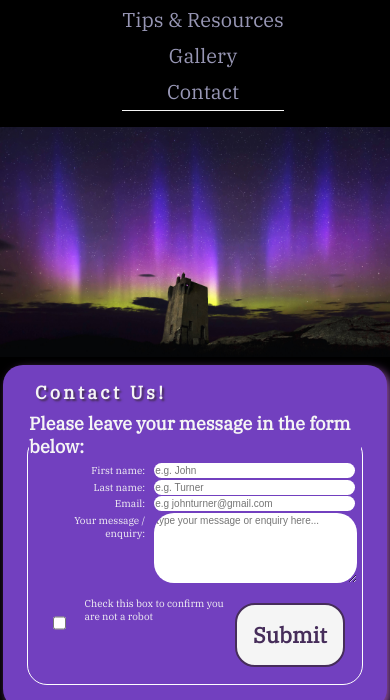
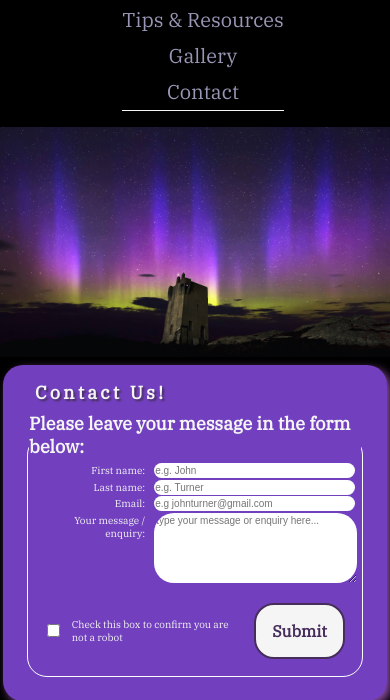
Before and after one commit to modonohoe/aurora-chasers-ireland, a plain HTML site: page contact.html in a window 390 px wide. Shown: the part 144-844 px from the top of the page. Drawn offline with Linux system fonts and the light colour scheme; a web font is replaced by a local one.

Commit message:
Amend align-items flex to center in forms for responsiveness

```diff
--- a/assets/css/style.css
+++ b/assets/css/style.css
@@ -498,12 +498,16 @@ fieldset {
 .submit-section {
     display: flex;
     justify-content: flex-end;
+    align-items: center;
     width: 100%;
     padding: 0.5rem;
 }
 
 .robot {
-    margin: 0rem 1rem 1.5rem 1rem;
+    display: flex;
+    flex-direction: column;
+    padding: 0.5rem;
+    margin: 0.6rem;
 }
 
 .input-styles-2:hover {
@@ -659,6 +663,10 @@ footer a {
     footer p {
         font-size: x-small;
     }
+
+    .submit {
+        font-size: medium;
+    }
 }
 
 @media screen and (max-width: 450px) {
```
